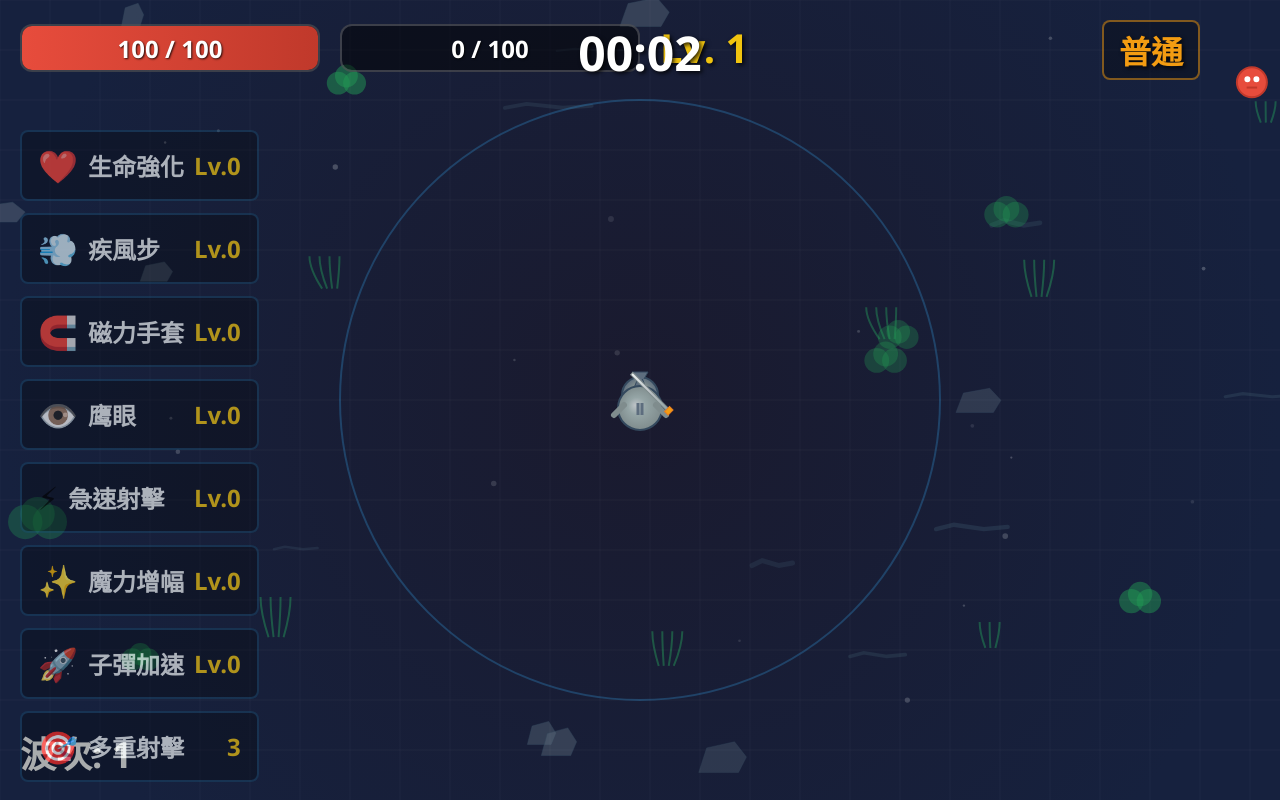
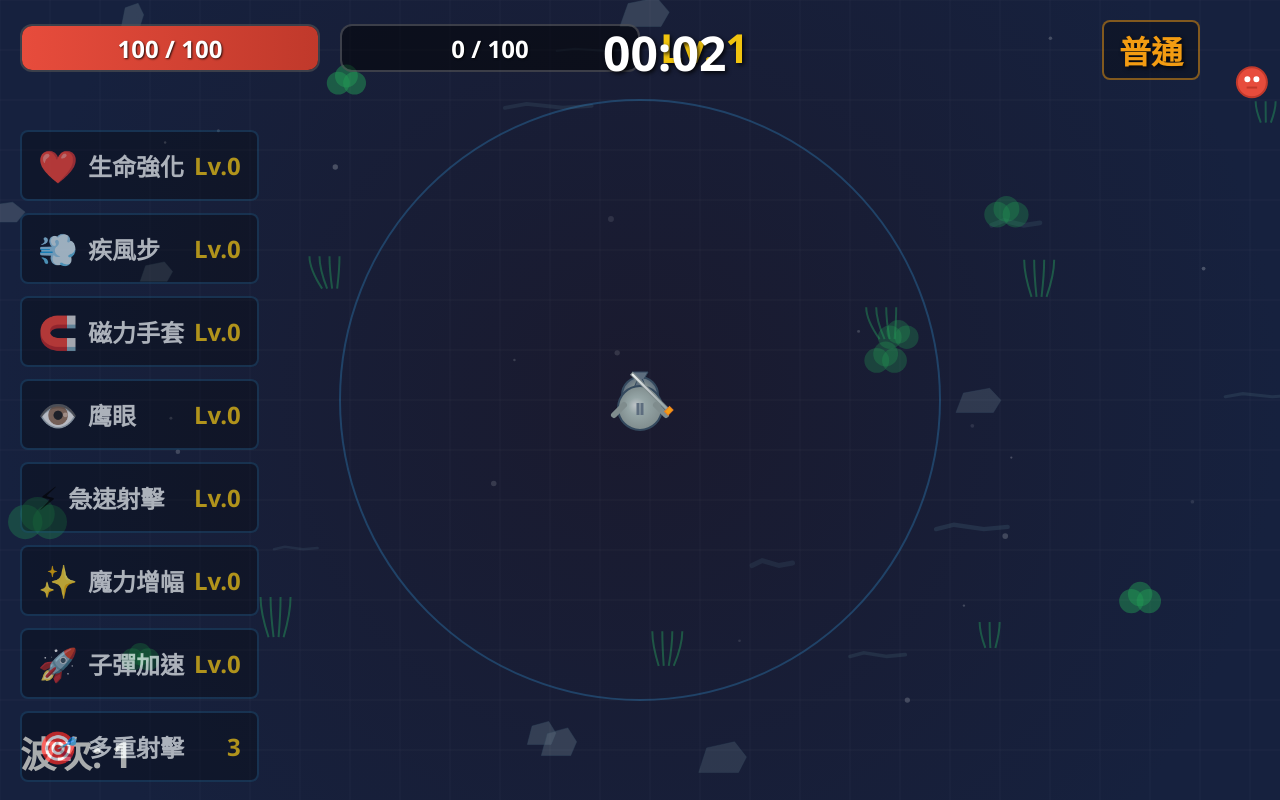
Before and after one commit to chiisen/survivor.js, a website with bundled scripts: page index.html in a window 1280 px wide. Both pictures are taken after a click on the button "開始遊戲". Built offline with nearby package versions, Linux system fonts and the light colour scheme.

Commit message:
fix(ui): 计时器往右偏移

```diff
--- a/css/style.css
+++ b/css/style.css
@@ -80,7 +80,7 @@ body {
     position: absolute;
     top: 20px;
     left: 50%;
-    transform: translateX(-50%);
+    transform: translateX(-30%);
     color: white;
     font-size: 48px;
     font-weight: bold;
```
